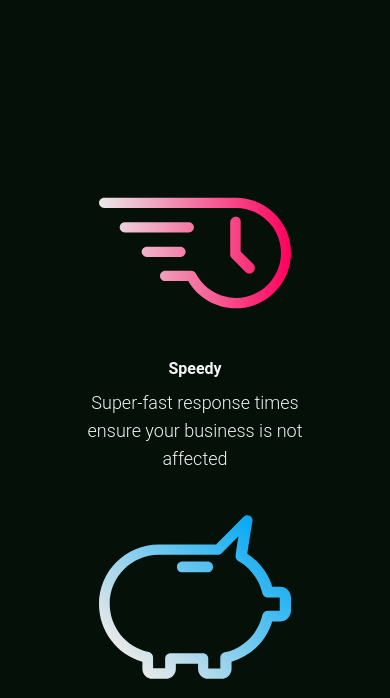
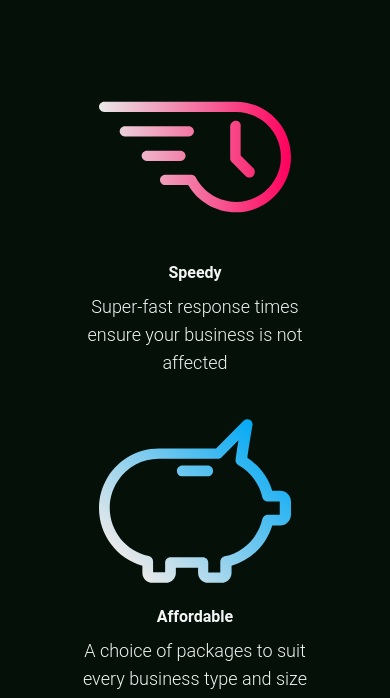
Before and after one commit to SumanKisku/genZdev, a Gatsby site: page / in a window 390 px wide. Shown: the part 1808-2506 px from the top of the page. Built offline with nearby package versions, Linux system fonts and the light colour scheme; Gatsby itself is replaced by a stand-in of ours.

Commit message:
Add responsive tweak.

```diff
--- a/src/pages/index.js
+++ b/src/pages/index.js
@@ -48,7 +48,7 @@ const IndexPage = () => {
     <Header text={"We have the website to help you suceed"}></Header>
     <Subtext title={"GenZdev"} text={"is perfect for helping to to start and grow your business. As you begin to gain new clients and expand you will see the benefits of a super-ftast Gatsby website"}></Subtext>
     </div>
-    <div className="features md:flex md:flex-row md:justify-center mt-40">
+    <div className="features md:flex md:flex-row md:justify-center my-16">
       <Feature src={speed} text={"Speedy"} subtext={"Super-fast response times ensure your business is not affected"} alt={"Speed"}></Feature>
       <Feature src={affordable} text={"Affordable"} subtext={"A choice of packages to suit every business type and size"} alt={"Piggy Bank"}></Feature>
       <Feature src={friendly} text={"Friendly"} subtext={"Advisors who are available 24/7, all with exprt knowledge"} alt={"Smily Image"}></Feature>
@@ -59,8 +59,6 @@ const IndexPage = () => {
     <Header text={"Our Packages"}></Header>
     <div className="flex flex-row justify-center space-x-8">
       <Pricing></Pricing>
-    {/* <Card heading={"Basic Website"} list={['Home Page', 'About Page', 'Contact Page']} price={"2999 Inr Only"}></Card>
-    <Card heading={"Blog Website"} list={['Basic Website', 'Blog Page']} price={"3999 Inr Only"}></Card> */}
     </div>
     <Button text={"Send A Request"}></Button>
     <div className="mt-24">
```
